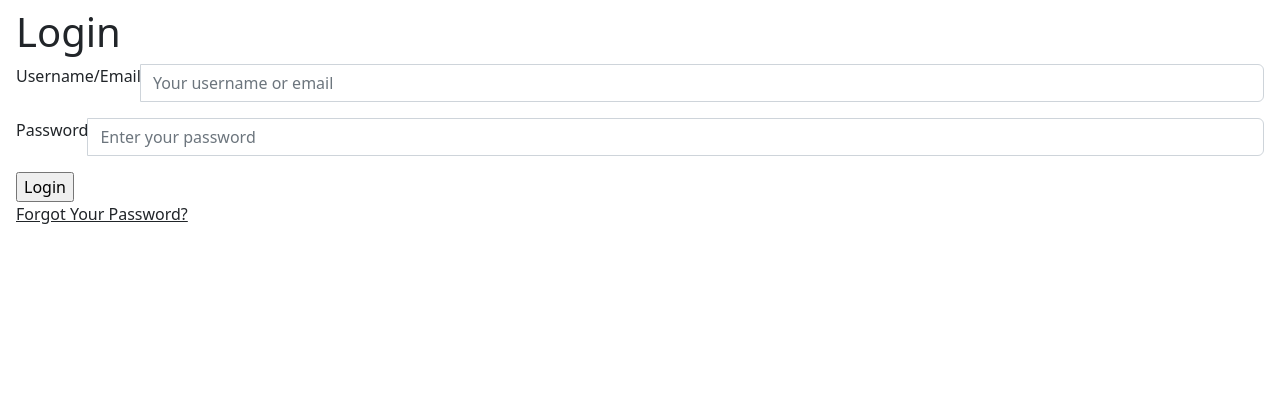
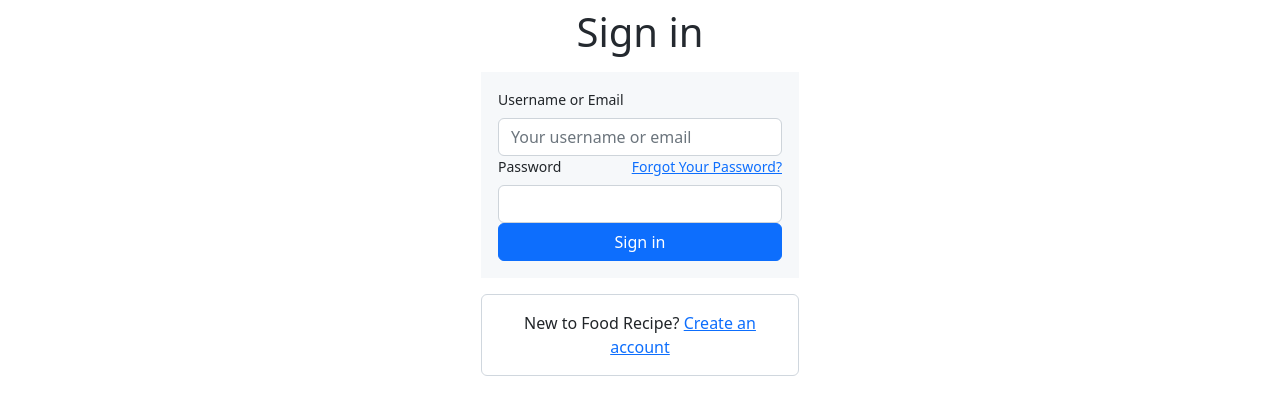
Before and after one commit to shufanhe/MyRecipe, a Flask app: page /loginPage in a window 1280 px wide. Shown: the part 104-519 px from the top of the page. Run offline with Flask 2, Linux system fonts and the light colour scheme.

Commit message:
added email verification for resetpassword, registration and changed html files and css files accordingly

```diff
--- a/app.py
+++ b/app.py
@@ -1,5 +1,6 @@
 import functools
 import os
+import random
 from sqlite3 import dbapi2 as sqlite3
 from flask import Flask, flash, g, redirect, render_template, request, session, url_for, abort
 from flask_mail import Mail, Message
@@ -19,14 +20,12 @@ app.config.from_envvar('FLASKR_SETTINGS', silent=True)
 app.config['MAIL_SERVER'] = 'smtp.gmail.com'
 app.config['MAIL_PORT'] = 465
 app.config['MAIL_USERNAME'] = 'testdevappfood@gmail.com'
-app.config['MAIL_PASSWORD'] = 'kgwkcbrlcssztipt'
-app.config['MAIL_USE_TLS'] = False
+app.config['MAIL_PASSWORD'] = 'ozxbpxdxfkumqodf'
 app.config['MAIL_USE_SSL'] = True
 app.config['MAIL_DEFAULT_SENDER'] = 'testdevappfood@gmail.com'
-app.config['MAIL_ASCII_ATTACHMENTS'] = True
-app.config['DEBUG'] = True
 
 mail = Mail(app)
+
 
 def connect_db():
     """Connects to the specific database."""
@@ -191,14 +190,20 @@ def register():
             error = 'Please enter your password correctly.'
         else:
             # try to register the username, if not return error that user_id already registered
-            try:
+            user = db.execute('SELECT * FROM user WHERE username = ?', (username,)).fetchone()
+            if user is None:
                 db.execute("INSERT INTO user (username, password,email) VALUES (?, ?,?)",
                            (username, generate_password_hash(password), email), )
                 db.commit()
-            except db.IntegrityError:
+                msg = Message("Email registration for Food Recipe Account", recipients=[email])
+                OTP = random.randrange(100000, 999999)
+                msg.body = "Hi,\n\nHere is your OTP code:\n" + str(OTP) + "\n\n" + "Thank you,\nFood Recipe Admin team"
+                mail.send(msg)
+                flash('Please check your email for OTP code')
+                verification_type = "Register"
+                return render_template('verificationOTP.html', verification_code=OTP, account_email=email, verification_type=verification_type)
+            else:
                 error = f"User {username} is already registered."
-            else:
-                return redirect(url_for("loginPage"))
     flash(error)
     return render_template('register.html')
 
@@ -241,37 +246,70 @@ def login():
 
 @app.route('/resetpasswordPage', methods=['GET'])
 def reset_passwordPage():
-    return render_template('resetPassword.html')
+    OTP = request.args.get('verification_code')
+    email = request.args.get('account_email')
+    verification_type = request.args.get('verification_type')
+    return render_template('resetPassword.html', verification_code=OTP, account_email=email, verification_type=verification_type)
 
 
 @app.route('/resetpassword', methods=['POST'])
 def reset_password():
     # get all the required field
+    password = request.form['password']
+    retypePassword = request.form['RetypePassword']
+    email = request.form['account_email']
+    # check if the user enters any information
+    if password is None or retypePassword is None:
+        flash('Please enter the missing field')
+    elif password != retypePassword:
+        flash('Please retype your password!')
+        return redirect(url_for('reset_passwordPage'))
+    else:
+        # search in the database to give the user a new password
+        db = get_db()
+        db.execute('UPDATE user SET password = ? WHERE email = ?', (generate_password_hash(password), email))
+        db.commit()
+        # change the password of user
+    return redirect(url_for('loginPage'))
+
+
+@app.route('/verificationPage', methods=['GET'])
+def verificationPage():
+    return render_template('verificationPassword.html')
+
+
+@app.route('/verification', methods=['POST'])
+def verification():
+    verification_code = request.form['verification_code']
+    account_email = request.form['account_email']
+    verification_type = request.form['verification_type']
+    OTP = request.form['OTP']
+    if OTP != verification_code:
+        flash('Please enter the correct OTP!')
+        render_template('verificationOTP.html', verification_code=verification_code, account_email=account_email,
+                        verification_type=verification_type)
+    else:
+        if verification_type == 'Register':
+            return redirect(url_for('loginPage'))
+        else:
+            return redirect(url_for('reset_passwordPage', account_email=account_email))
+
+
+@app.route('/sendingOTP', methods=['POST'])
+def sendingOTP():
     email = request.form['email']
-    try:
-        msg = Message("Subject", recipients=[email])
-        msg.body = "Hello Flask message sent from Flask-Mail"
-        msg.html = "Yo, look how I did this even though Mark said it's impossible to do this within the time limit :)"
-        mail.send(msg)
-    except Exception as e:
-        raise e
-    # password = request.form['password']
-    # retypePassword = request.form['RetypePassword']
-    #
-    # # check if the user enters any information
-    # if email is None or password is None or retypePassword is None:
-    #     flash('Please enter the missing field')
-    # if password != retypePassword:
-    #     flash('Please retype your password!')
-    # else:
-    #     # search in the database to give the user a new password
-    #     db = get_db()
-    #     db.execute('UPDATE user SET password = ? WHERE email = ?', (generate_password_hash(password),email))
-    #     db.commit()
-    #     # change the password of user
+    verification_type = request.form['verification_type']
+    db = get_db()
+    user = db.execute('SELECT * FROM user WHERE email = ?', (email,)).fetchone()
+    if user is None:
+        flash('There is no account registered under that email')
+        return redirect(url_for('verificationPage'))
+    msg = Message("Email Verification for Food Recipe Account", recipients=[email])
+    OTP = random.randrange(100000, 999999)
+    msg.body = "Hi,\n\nHere is your OTP code:\n" + str(OTP) + "\n\n" + "Thank you,\nFood Recipe Admin team"
     mail.send(msg)
-    # return redirect(url_for('loginPage'))
-    return "Message sent!"
+    flash('Please check your email for OTP code')
+    return render_template('verificationOTP.html', verification_code=OTP, account_email=email, verification_type=verification_type)
 
 
 @app.route('/logout')
--- a/schema.sql
+++ b/schema.sql
@@ -1,5 +1,6 @@
 drop table if exists recipes;
 drop table if exists user;
+drop table if exists save_recipe;
 
 CREATE TABLE user (
     id INTEGER PRIMARY KEY AUTOINCREMENT,
--- a/static/style.css
+++ b/static/style.css
@@ -3,3 +3,64 @@
    right:10px;
    top:5px;
 }
+.position-absolute {
+    position: absolute !important;
+}
+.p-0 {
+    padding: 0 !important;
+}
+.top-0 {
+    top: 0 !important;
+}
+.right-0 {
+    right: 0 !important;
+}
+label {
+    cursor: default;
+}
+.btn-primary {
+    color: #ffffff;
+    background-color: #2da44e;
+}
+.btn-block {
+    display: block;
+    width: 100%;
+    text-align: center;
+}
+.auth-form-body {
+    padding: 16px;
+    font-size: 14px;
+    background-color: #f6f8fa;
+    border: 1px solid #f6f8fa;
+}
+.auth-form {
+    width: 350px;
+    margin: 0 auto;
+}
+.auth-form-header {
+    margin-bottom: 16px;
+    color: #24292f;
+    text-align: center;
+    text-shadow: none;
+    background-color: transparent;
+    border: 0;
+}
+.login-callout {
+    padding: 16px 16px;
+    text-align: center;
+    border: 1px solid #d0d7de;
+    border-radius: 6px;
+}
+
+.auth-form label {
+    display: block;
+    margin-bottom: 8px;
+    font-weight: 400;
+    text-align: left;
+}
+.mt-3 {
+    margin-top: 16px !important;
+}
+.position-relative {
+    position: relative !important;
+}
--- a/templates/login.html
+++ b/templates/login.html
@@ -1,17 +1,26 @@
 {% extends "layout.html" %}
 {% block body %}
-    <h1>Login</h1>
-    <form action="{{ url_for ('login')}}" method="post">
-        <div class="input-group mb-3">
-            <label for="username" class="form-label">Username/Email</label>
-            <input type="text" name="username" id="username" class="form-control" placeholder="Your username or email" aria-label="Username" aria-describedby="basic-addon1" required>
+<main>
+    <div class="auth-form px-3" id="login">
+        <div class="auth-form-header p-0">
+            <h1>Sign in</h1>
         </div>
-        <div class="input-group mb-3">
-            <label for="password" class="form-label">Password</label>
-            <input type="password" name="password" id="password" class="form-control" placeholder="Enter your password" aria-label="Password" aria-describedby="basic-addon1" required>
+        <div class="auth-form-body mt-3">
+            <form action="{{ url_for ('login')}}" method="post" name="login">
+                <label for="username" class="form-label">Username or Email</label>
+                <input type="text" class="form-control" id="username" placeholder="Your username or email" name="username">
+                <div class="position-relative">
+                    <label for="password">Password</label>
+                    <input type="password" name="password" id="password" class="form-control">
+                    <input type="submit" name="commit" value="Sign in" class="btn btn-primary btn-block">
+                    <a class="label-link position-absolute top-0 right-0" tabindex="0" href="{{ url_for ('verificationPage')}}">Forgot Your Password?</a>
+                </div>
+            </form>
         </div>
-
-        <input type="submit" value="Login">
-    </form>
-    <a class="blog-header-logo text-dark" href="{{ url_for ('reset_passwordPage')}}">Forgot Your Password?</a>
+        <div class="login-callout mt-3">
+            New to Food Recipe?
+            <a href="{{ url_for ('registerPage') }}">Create an account</a>
+        </div>
+    </div>
+</main>
 {% endblock %}
```
Also changed, not shown: templates/register.html (+20 -12 lines), templates/resetPassword.html (+8 -11 lines), templates/verificationOTP.html (added, +20 -0 lines), templates/verificationPassword.html (added, +18 -0 lines).
